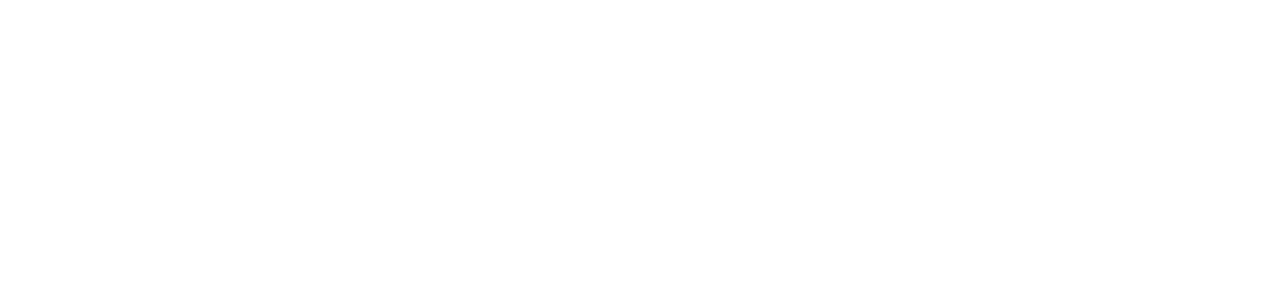
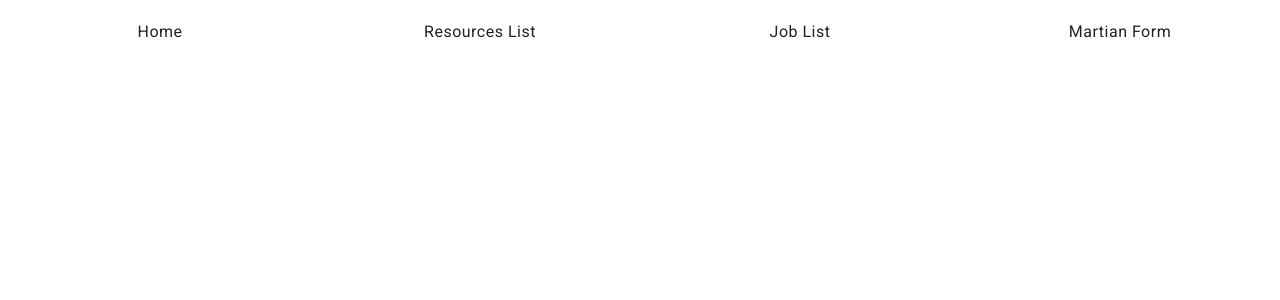
Before and after one commit to lwalik/mars-monitoring, an Angular app: page / in a window 1280 px wide. Shown: the top 300 px of the page. Built offline with nearby package versions, Linux system fonts and the light colour scheme.

Commit message:
feat: navComponent created

```diff
--- a/src/app/app.component.html
+++ b/src/app/app.component.html
@@ -1 +1,2 @@
+<app-nav></app-nav>
 <router-outlet></router-outlet>
--- /dev/null
+++ b/src/app/components/nav/nav.component.html
@@ -0,0 +1,7 @@
+<mat-nav-list class="d-flex">
+  <mat-list-item class="text-center" *ngFor="let link of navLinks$ | async">
+    <a class="text-decoration-none" matListItemTitle [routerLink]="link.url">{{
+      link.text
+    }}</a>
+  </mat-list-item>
+</mat-nav-list>
--- /dev/null
+++ b/src/app/components/nav/nav.component.ts
@@ -0,0 +1,22 @@
+import {
+  ChangeDetectionStrategy,
+  Component,
+  ViewEncapsulation,
+} from '@angular/core';
+import { Observable } from 'rxjs';
+import { NavLinkModel } from '../../models/nav-link.model';
+import { NavigationService } from '../../services/navigation.service';
+
+@Component({
+  selector: 'app-nav',
+  styleUrls: ['./nav.component.scss'],
+  templateUrl: './nav.component.html',
+  encapsulation: ViewEncapsulation.Emulated,
+  changeDetection: ChangeDetectionStrategy.OnPush,
+})
+export class NavComponent {
+  readonly navLinks$: Observable<NavLinkModel[]> =
+    this._navigationService.getAll();
+
+  constructor(private _navigationService: NavigationService) {}
+}
```
Also changed, not shown: src/app/app.module.ts (+6 -6 lines), src/app/components/nav/nav.component-module.ts (added, +13 -0 lines), src/app/components/nav/nav.component.scss (added).
